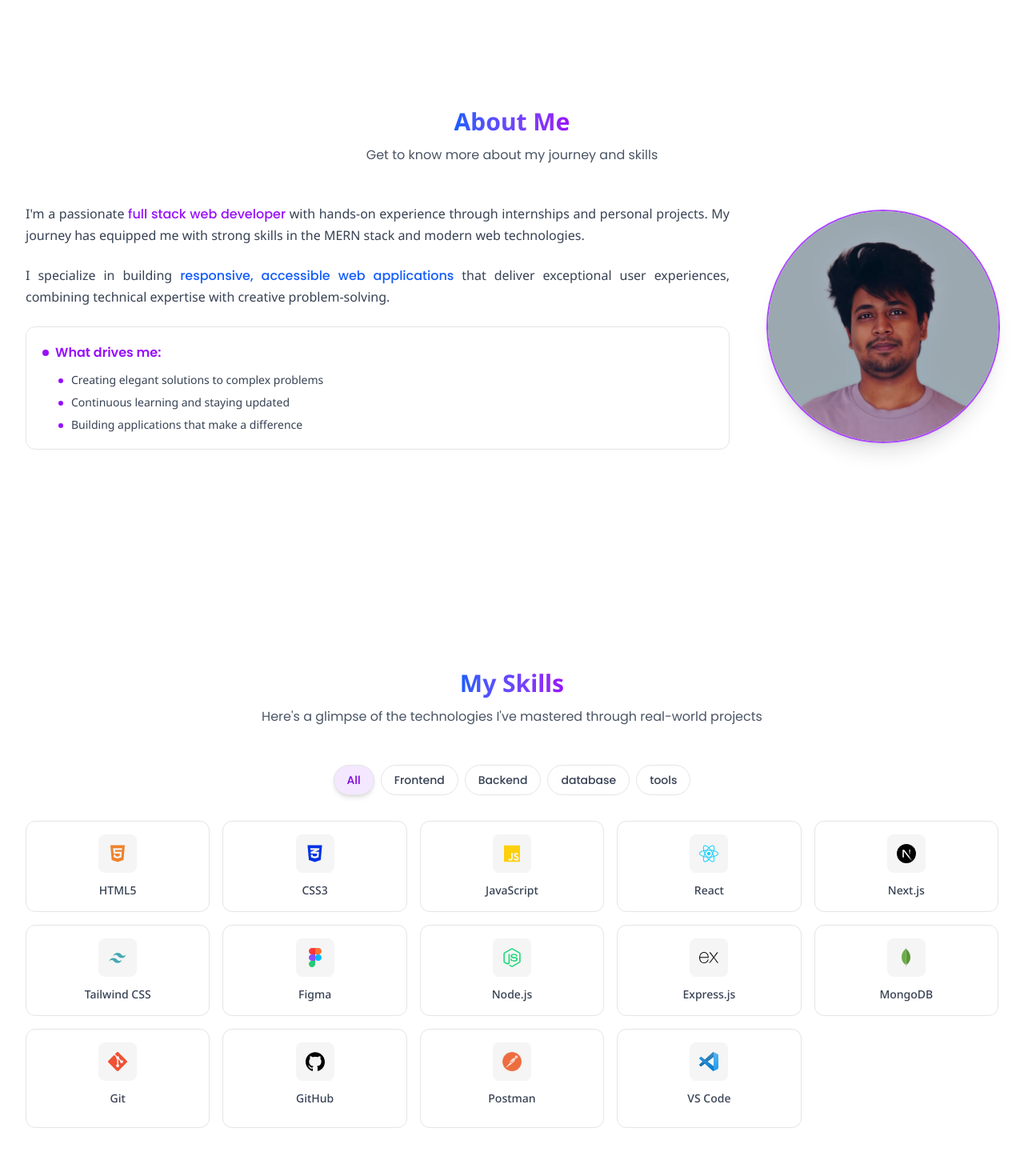
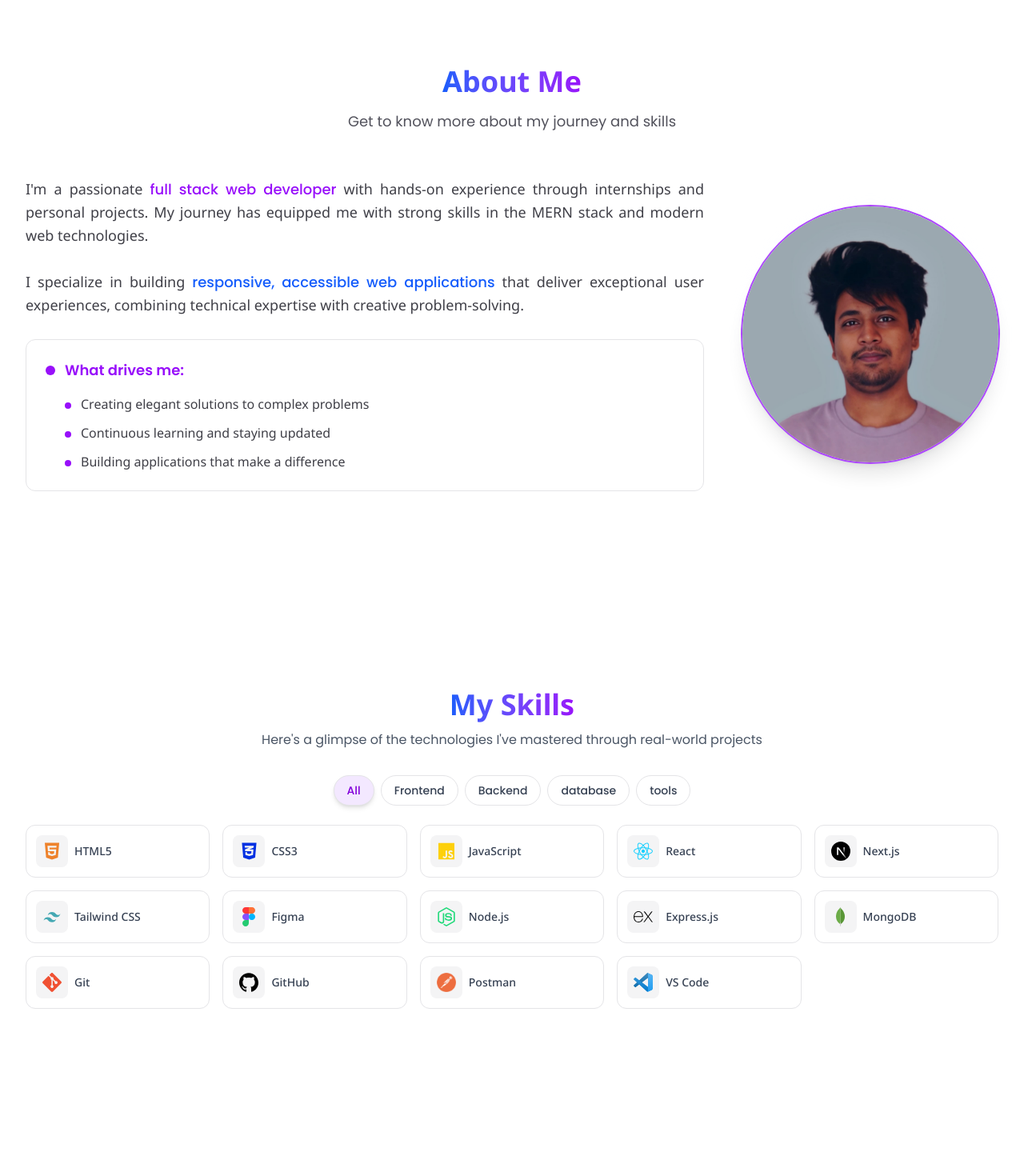
Before and after one commit to kalyanthalla/Kalyan-Portfolio, a Next.js app: page / in a window 1280 px wide. Shown: the part 860-2330 px from the top of the page at 80% size. Built offline with nearby package versions, Linux system fonts and the light colour scheme.

Commit message:
improved responsiveness

```diff
--- a/app/components/About.jsx
+++ b/app/components/About.jsx
@@ -6,8 +6,8 @@ const About = ({ isDarkMode }) => {
   return (
     <section
       id='about'
-      className={`w-full px-4 sm:px-6 lg:px-8 pt-20 md:pt-24 pb-16 md:pb-20 min-h-screen flex items-center scroll-mt-20 transition-colors duration-300 relative overflow-hidden ${
-        isDarkMode ? 'darkTheme text-gray-100' : 'bg-white text-gray-800'
+      className={`w-full px-5 sm:px-6 lg:px-8 pt-24 md:pt-28 pb-20 md:pb-24 min-h-screen flex items-center scroll-mt-20 transition-colors duration-300 relative overflow-hidden ${
+        isDarkMode ? 'darkTheme text-zinc-100' : 'bg-white text-zinc-800'
       }`}
     >
       {/* Animated background elements */}
@@ -22,24 +22,24 @@ const About = ({ isDarkMode }) => {
 
       <div className="max-w-7xl mx-auto w-full relative z-10">
         <div className="w-full">
-          <div className="mb-8 md:mb-12 text-center">
-            <h2 className='text-2xl sm:text-3xl font-bold mb-2 sm:mb-3 relative inline-block'>
+          <div className="mb-10 md:mb-14 text-center">
+            <h2 className='text-3xl sm:text-4xl font-bold mb-3 sm:mb-4 relative inline-block'>
               <span className={`bg-gradient-to-r from-blue-600 to-purple-600 ${
                 isDarkMode ? 'dark:to-purple-400' : 'dark:from-blue-500'
               } bg-clip-text text-transparent`}>
                 About Me
               </span>
             </h2>
-            <p className={`text-sm sm:text-base poppins max-w-3xl mx-auto ${
-              isDarkMode ? 'text-gray-300' : 'text-gray-600'
+            <p className={`text-base sm:text-lg poppins max-w-3xl mx-auto ${
+              isDarkMode ? 'text-zinc-300' : 'text-zinc-600'
             }`}>
               Get to know more about my journey and skills
             </p>
           </div>
 
-          <div className='flex flex-col lg:flex-row items-center justify-between gap-6 md:gap-8 lg:gap-12 w-full'>
+          <div className='flex flex-col lg:flex-row items-center justify-between gap-8 md:gap-10 lg:gap-12 w-full'>
             {/* Profile image */}
-            <div className='relative order-1 lg:order-2 w-48 h-48 sm:w-56 sm:h-56 md:w-64 md:h-64 lg:w-72 lg:h-72 z-10 group mx-auto lg:mx-0'>
+            <div className='relative order-1 lg:order-2 w-56 h-56 sm:w-64 sm:h-64 md:w-72 md:h-72 lg:w-80 lg:h-80 z-10 group mx-auto lg:mx-0'>
               <div className={`absolute inset-0 rounded-full ${
                 isDarkMode ? 'bg-purple-900/30' : 'bg-blue-50/40'
               } blur-md scale-95 group-hover:scale-100 transition-transform duration-500`}></div>
@@ -59,42 +59,42 @@ const About = ({ isDarkMode }) => {
 
             {/* Text Content */}
             <div className='flex-1 order-2 lg:order-1'>
-              <div className="space-y-4 md:space-y-6">
-                <p className={`text-sm sm:text-base leading-relaxed text-justify ${
-                  isDarkMode ? 'text-gray-300' : 'text-gray-700'
+              <div className="space-y-5 md:space-y-7">
+                <p className={`text-base sm:text-lg leading-relaxed text-justify ${
+                  isDarkMode ? 'text-zinc-300' : 'text-zinc-700'
                 }`}>
                   I'm a passionate <span className={`font-medium poppins ${
                     isDarkMode ? 'text-purple-400' : 'text-purple-600'
                   }`}>full stack web developer</span> with hands-on experience through internships and personal projects. My journey has equipped me with strong skills in the MERN stack and modern web technologies.
                 </p>
 
-                <p className={`text-sm sm:text-base leading-relaxed text-justify ${
-                  isDarkMode ? 'text-gray-300' : 'text-gray-700'
+                <p className={`text-base sm:text-lg leading-relaxed text-justify ${
+                  isDarkMode ? 'text-zinc-300' : 'text-zinc-700'
                 }`}>
                   I specialize in building <span className={`font-medium poppins ${
                     isDarkMode ? 'text-blue-400' : 'text-blue-600'
                   }`}>responsive, accessible web applications</span> that deliver exceptional user experiences, combining technical expertise with creative problem-solving.
                 </p>
 
-                <div className={`p-4 sm:p-5 rounded-xl backdrop-blur-sm border ${
-                  isDarkMode ? 'bg-neutral-800/50 border-neutral-700' : 'bg-white/80 border-neutral-200'
+                <div className={`p-5 sm:p-6 rounded-xl backdrop-blur-sm border ${
+                  isDarkMode ? 'bg-zinc-800/50 border-zinc-700' : 'bg-white/80 border-zinc-200'
                 } transition-all duration-300 hover:shadow-lg`}>
-                  <h3 className={`text-sm sm:text-base font-semibold poppins mb-2 sm:mb-3 flex items-center gap-2 ${
+                  <h3 className={`text-base sm:text-lg font-semibold poppins mb-3 sm:mb-4 flex items-center gap-3 ${
                     isDarkMode ? 'text-purple-400' : 'text-purple-600'
                   }`}>
-                    <span className={`inline-block w-2 h-2 rounded-full ${
+                    <span className={`inline-block w-3 h-3 rounded-full ${
                       isDarkMode ? 'bg-purple-400' : 'bg-purple-600'
                     }`}></span>
                     What drives me:
                   </h3>
-                  <ul className="space-y-1 sm:space-y-2 pl-5">
+                  <ul className="space-y-2 sm:space-y-3 pl-6">
                     {[
                       "Creating elegant solutions to complex problems",
                       "Continuous learning and staying updated",
                       "Building applications that make a difference"
                     ].map((item, index) => (
-                      <li key={index} className={`text-xs sm:text-sm relative pl-4 before:absolute before:left-0 before:top-2 before:w-1.5 before:h-1.5 before:rounded-full ${
-                        isDarkMode ? 'before:bg-purple-400 text-gray-300' : 'before:bg-purple-600 text-gray-700'
+                      <li key={index} className={`text-sm sm:text-base relative pl-5 before:absolute before:left-0 before:top-2.5 before:w-2 before:h-2 before:rounded-full ${
+                        isDarkMode ? 'before:bg-purple-400 text-zinc-300' : 'before:bg-purple-600 text-zinc-700'
                       }`}>
                         {item}
                       </li>
--- a/app/components/Skills.jsx
+++ b/app/components/Skills.jsx
@@ -13,14 +13,13 @@ function Skills({ isDarkMode }) {
     tools: skillsData.filter(skill => skill.category === 'tools'),
   };
 
-  // Responsive grid size
   const currentSkills = categorizedSkills[activeTab];
-  const emptyCardsCount = Math.max(0, 15 - currentSkills.length); // Maintain 15-card layout
+  const emptyCardsCount = Math.max(0, 15 - currentSkills.length);
 
   return (
     <section
       id="skills"
-      className={`w-full px-4 sm:px-6 lg:px-8 pt-20 md:pt-24 pb-16 min-h-screen flex items-center scroll-mt-20 transition-colors duration-300 relative overflow-hidden ${
+      className={`w-full px-4 sm:px-6 lg:px-8 pt-20 pb-12 min-h-[calc(100vh-4rem)] flex items-center justify-center scroll-mt-20 transition-colors duration-300 relative overflow-hidden ${
         isDarkMode ? 'darkTheme text-gray-100' : 'bg-white text-gray-800'
       }`}
     >
@@ -35,9 +34,9 @@ function Skills({ isDarkMode }) {
       </div>
 
       <div className="max-w-7xl mx-auto w-full relative z-10">
-        {/* Heading section */}
-        <div className="mb-8 md:mb-12 text-center">
-          <h2 className='text-2xl sm:text-3xl font-bold mb-2 sm:mb-3 relative inline-block'>
+        {/* Heading section with proper spacing */}
+        <div className="mb-6 md:mb-8 text-center pt-6">
+          <h2 className='text-3xl sm:text-4xl font-bold mb-2 sm:mb-3 relative inline-block'>
             <span className={`bg-gradient-to-r from-blue-600 to-purple-600 ${
               isDarkMode ? 'dark:to-purple-400' : 'dark:from-blue-500'
             } bg-clip-text text-transparent`}>
@@ -51,24 +50,24 @@ function Skills({ isDarkMode }) {
           </p>
         </div>
 
-        {/* Tabs - centered */}
-        <div className={`flex flex-wrap gap-2 mb-6 sm:mb-8 justify-center ${
+        {/* Tabs */}
+        <div className={`flex flex-wrap gap-2 mb-6 sm:mb-6 justify-center ${
           isDarkMode ? 'text-gray-300' : 'text-gray-700'
         }`}>
           {['all', 'frontend', 'backend', 'database', 'tools'].map((tab) => (
             <button
               key={tab}
               onClick={() => setActiveTab(tab)}
-              className={`px-3 sm:px-4 py-1 sm:py-2 rounded-full text-xs sm:text-sm poppins font-medium transition-all duration-200 flex-shrink-0 ${
+              className={`px-4 py-2 rounded-full text-sm poppins font-medium transition-all duration-200 ${
                 activeTab === tab
                   ? isDarkMode
                     ? 'bg-purple-600 text-white shadow-lg'
                     : 'bg-purple-100 text-purple-700 shadow-md'
                   : isDarkMode
-                    ? 'hover:bg-neutral-700 hover:text-white'
-                    : 'hover:bg-neutral-100 hover:text-gray-900'
+                    ? 'hover:bg-zinc-700 hover:text-white'
+                    : 'hover:bg-zinc-100 hover:text-gray-900'
               } border ${
-                isDarkMode ? 'border-neutral-700' : 'border-neutral-200'
+                isDarkMode ? 'border-zinc-700' : 'border-zinc-200'
               }`}
             >
               {tab === 'all' ? 'All' : tab === 'frontend' ? 'Frontend' : tab === 'backend' ? 'Backend' : tab}
@@ -76,22 +75,21 @@ function Skills({ isDarkMode }) {
           ))}
         </div>
 
-        {/* Skills cards grid */}
-        <div className="min-h-[400px] sm:min-h-[540px]"> {/* Responsive fixed height */}
+        {/* Skills cards grid - 5x3 layout */}
+        <div className="min-h-[340px] sm:min-h-[380px]">
           <div className='grid grid-cols-2 sm:grid-cols-3 md:grid-cols-4 lg:grid-cols-5 gap-3 sm:gap-4'>
-            {/* Render actual skills */}
             {currentSkills.map(({icon, title}, index) => (
               <div
                 key={index}
-                className={`flex flex-col items-center p-3 sm:p-4 rounded-xl border transition-all duration-300 w-full group ${
+                className={`flex items-center p-2 sm:p-3 rounded-xl border transition-all duration-300 w-full group ${
                   isDarkMode
-                    ? 'bg-neutral-900/50 border-neutral-700 hover:bg-neutral-800 hover:shadow-lg'
-                    : 'bg-white/80 border-neutral-200 hover:bg-white hover:shadow-md'
+                    ? 'bg-zinc-900/50 border-zinc-700 hover:bg-zinc-800 hover:shadow-lg'
+                    : 'bg-white/80 border-zinc-200 hover:bg-white hover:shadow-md'
                 } hover:-translate-y-1`}
               >
-                <div className={`p-2 sm:p-3 rounded-lg mb-2 sm:mb-3 ${
-                  isDarkMode ? 'bg-neutral-800' : 'bg-neutral-100'
-                } group-hover:scale-110 transition-transform duration-300`}>
+                <div className={`p-1 sm:p-2 rounded-lg mr-2 ${
+                  isDarkMode ? 'bg-zinc-800' : 'bg-zinc-100'
+                } group-hover:scale-110 transition-transform duration-300 flex-shrink-0`}>
                   <Image
                     src={icon}
                     alt={title}
@@ -100,24 +98,24 @@ function Skills({ isDarkMode }) {
                     className="w-5 h-5 sm:w-6 sm:h-6 object-contain"
                   />
                 </div>
-                <span className={`text-xs sm:text-sm font-medium text-center ${
+                <span className={`text-xs sm:text-sm font-medium ${
                   isDarkMode ? 'text-gray-200' : 'text-gray-700'
                 }`}>{title}</span>
               </div>
             ))}
 
-            {/* Invisible placeholder cards to maintain layout */}
+            {/* Placeholder cards to maintain 5x3 layout */}
             {Array.from({ length: emptyCardsCount }).map((_, index) => (
               <div
                 key={`empty-${index}`}
                 className="opacity-0 pointer-events-none"
                 aria-hidden="true"
               >
-                <div className="p-3 sm:p-4">
-                  <div className="p-2 sm:p-3 rounded-lg mb-2 sm:mb-3">
+                <div className="p-2 sm:p-3 flex items-center">
+                  <div className="p-1 sm:p-2 rounded-lg mr-2">
                     <div className="w-5 h-5 sm:w-6 sm:h-6"></div>
                   </div>
-                  <span className="text-xs sm:text-sm font-medium text-center">Placeholder</span>
+                  <span className="text-xs sm:text-sm font-medium">Placeholder</span>
                 </div>
               </div>
             ))}
--- a/app/globals.css
+++ b/app/globals.css
@@ -10,7 +10,7 @@
 
 
 .dark .darkTheme {
-  background-color: #121212;
+  background-color: #1a1a1e;
 }
 
 .dark .whiteText{
```
Also changed, not shown: app/components/Contact.jsx (+5 -5 lines), app/components/Footer.jsx (+5 -5 lines), app/components/Header.jsx (+8 -11 lines), app/components/Navbar.jsx (+4 -4 lines), app/components/Work.jsx (+21 -21 lines).
